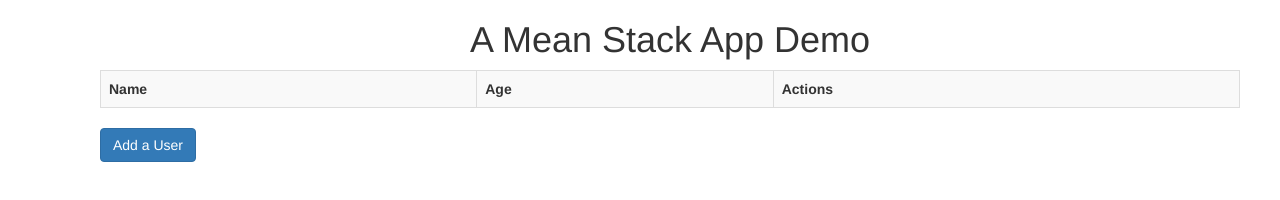
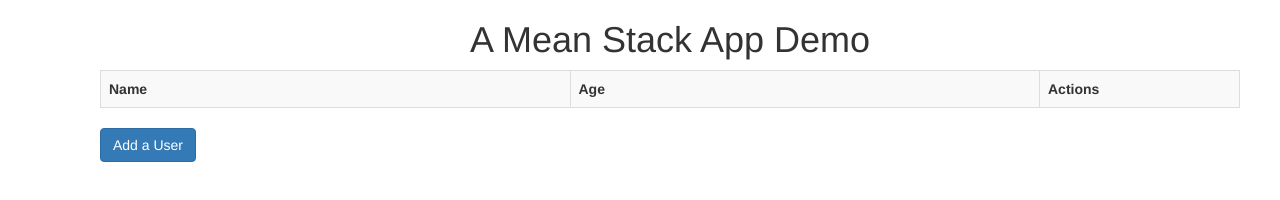
Before and after one commit to MrGasimov/MeanStackApp, a website: page public/index.html in a window 1280 px wide. Drawn offline with nearby package versions, Linux system fonts and the light colour scheme; some packages are replaced by stand-ins of ours; no server answers.

Commit message:
Updated table column width

```diff
--- a/public/home.html
+++ b/public/home.html
@@ -2,10 +2,10 @@
 
   <div class="container users-container">
     <h1 style="text-align:center;">{{vm.title}}</h1>
-    <table class="table table-bordered table-striped table-hovered" ng-hide="vm.detailed">
+    <table class="table table-bordered table-striped table-hovered" ng-hide="vm.detailed" style="table-layout:fixed;">
       <th>Name</th>
       <th>Age</th>
-      <th>Actions</th>
+      <th style="width:200px">Actions</th>
       <tr ng-repeat="user in vm.users">
           <td style="cursor:pointer;" ng-if="!editing" ng-click="vm.showDetails(user)">{{user.name}} </td>
           <td style="cursor:pointer;"  ng-if="!editing" ng-click="vm.showDetails(user)">{{user.age}} </td>
```
